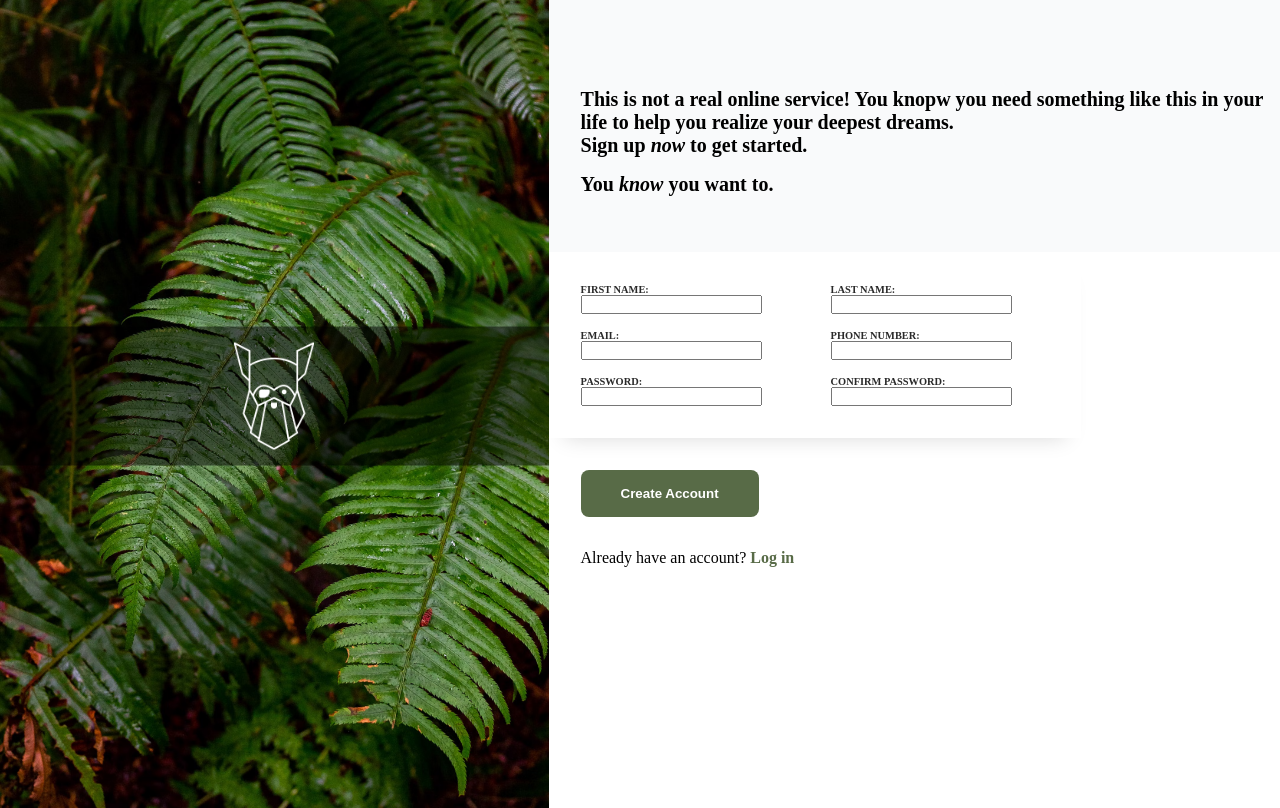
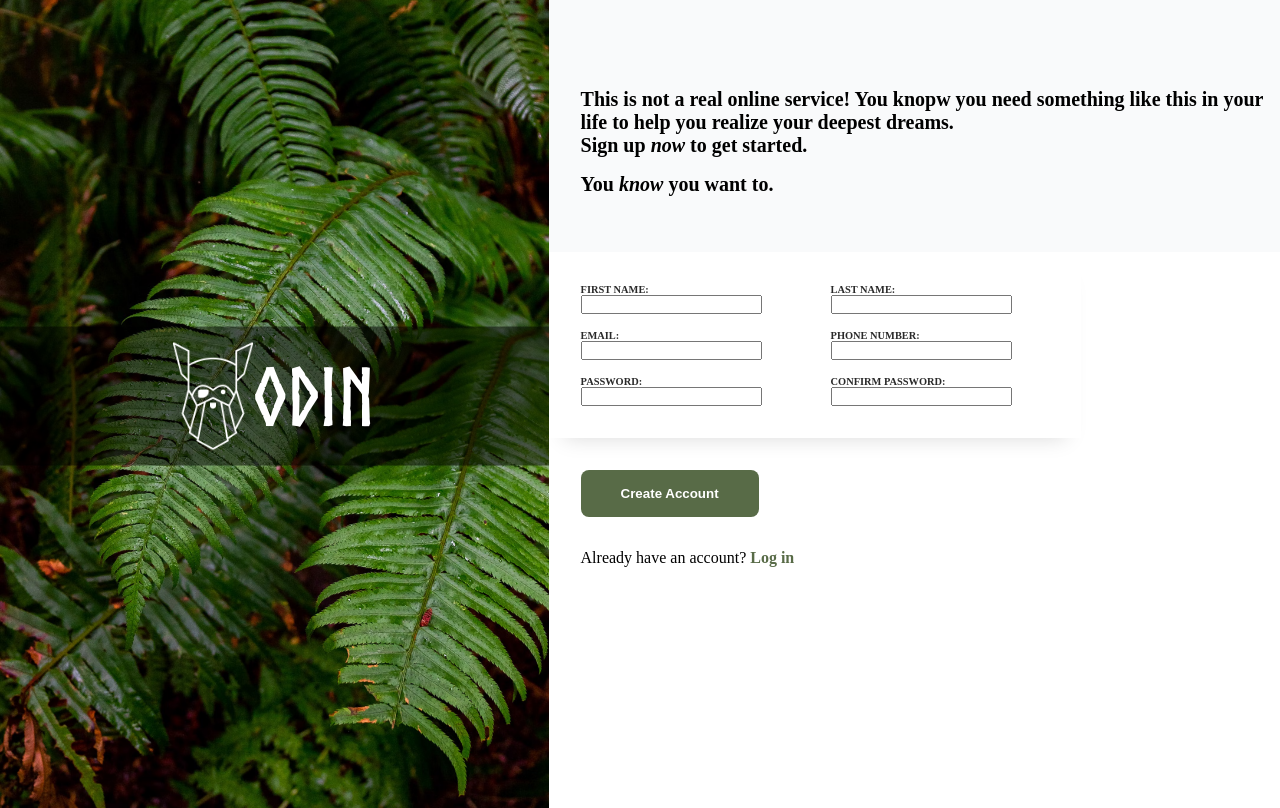
Before and after one commit to valentinhimself/form-project, a plain HTML site: page index.html in a window 1280 px wide. Drawn offline with Linux system fonts and the light colour scheme.

Commit message:
Add caption to logo

```diff
--- a/css/style.css
+++ b/css/style.css
@@ -15,6 +15,11 @@
     }
 }
 
+#odin {
+    font-family: Norse-Bold, sans-serif;
+    color: white;
+    font-size: 5rem;
+}
 main {
     /* font-family: Norse-Bold, sans-serif; */
     display: grid;
@@ -106,6 +111,7 @@ button:hover {
     transform: translateY(-50%);
     width: 100%;
     justify-content: center;
+    align-items: center;
     background-color: rgba(0, 0, 0, 0.5);
     padding: 1rem 0;
 }
--- a/index.html
+++ b/index.html
@@ -14,6 +14,7 @@
             <img src="./images/bckground-image.avif" alt="form-background-image" class="background__img">
             <div class="logo__div">
                 <img src="./images/odin-lined.png" alt="Odin logo" class="logo">
+                <span id="odin">ODIN</span>
             </div>
         </div>
         <div class="form__div">
```
